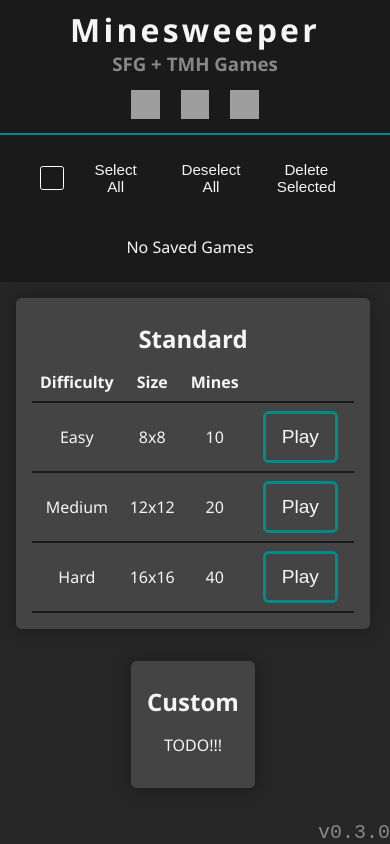
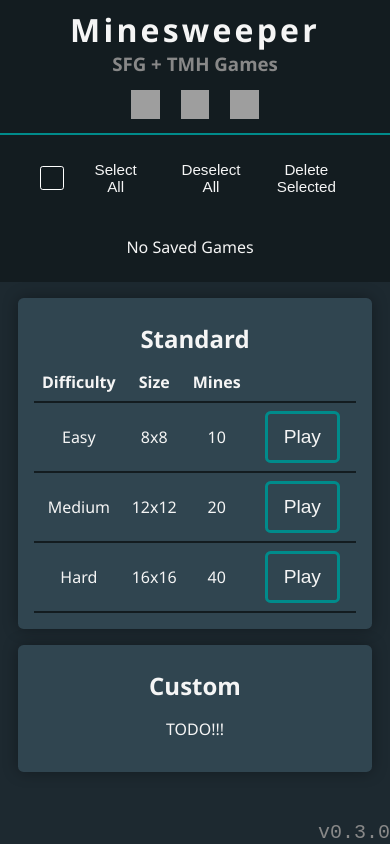
Before and after one commit to SuperFluffyGame/minesweeper, a SvelteKit app: page / in a window 390 px wide. Built offline with nearby package versions, Linux system fonts and the light colour scheme; grey boxes are pictures that could not be loaded.

Commit message:
card, and theme css begin

```diff
--- a/src/app.css
+++ b/src/app.css
@@ -1,11 +1,31 @@
+
 :root {
+    --brand-hue: 200;
+    --sat-mul: 5;
+    --brand: hsl(var(--brand-hue), calc(10% * var(--sat-mul)), 50%);
+    --accent: darkcyan;
+
+    --dark0: hsl(var(--brand-hue), calc(5% * var(--sat-mul)), 5%);
+    --dark1: hsl(var(--brand-hue), calc(5% * var(--sat-mul)), 10%);
+    --dark2: hsl(var(--brand-hue), calc(5% * var(--sat-mul)), 15%);
+    --dark3: hsl(var(--brand-hue), calc(5% * var(--sat-mul)), 20%);
+    --dark4: hsl(var(--brand-hue), calc(5% * var(--sat-mul)), 25%);
+    --dark5: hsl(var(--brand-hue), calc(5% * var(--sat-mul)), 30%);
+
+
     --black0: #000000;
     --black1: #0d0d0d;
-    --black2: #1a1a1a;
-    --black3: #262626;
-    --black4: #333333;
-    --black5: #444444;
-    --black6: #555555;
+    /* --black2: #1a1a1a; */
+    --black2: var(--dark1);
+    /* --black3: #262626; */
+    --black3: var(--dark2);
+    /* --black4: #333333; */
+    --black4: var(--dark3);
+    /* --black5: #444444; */
+    --black5: var(--dark4);
+    /* --black6: #555555; */
+    --black6: var(--dark5);
+
     --black7: #666666;
     --black8: #777777;
     --black9: #888888;
--- a/src/lib/components/Button.svelte
+++ b/src/lib/components/Button.svelte
@@ -74,7 +74,7 @@
     .push {
         --shadow-amount: 5px;
         --push-amount: 3px;
-        border-color: darkcyan !important;
+        border-color: var(--accent) !important;
         background-color: transparent;
         box-shadow: 0 var(--shadow-amount) 2px rgba(0, 0, 0, 0.5);
         transition: transform 100ms ease-in-out, box-shadow 100ms ease-in-out,
@@ -96,7 +96,7 @@
 
     .normal {
         background-color: transparent;
-        border-color: darkcyan;
+        border-color: var(--accent);
 
         &:hover:not(:disabled) {
             background-color: rgba(255, 255, 255, 0.05);
--- /dev/null
+++ b/src/lib/components/Card.svelte
@@ -0,0 +1,23 @@
+<script lang="ts">
+    export let title: string | null = null;
+</script>
+
+<section class="wrapper">
+    {#if title}
+        <h2>{title}</h2>
+    {/if}
+    <slot />
+</section>
+
+<style lang="less">
+    .wrapper {
+        margin: 1rem;
+        padding: 1rem;
+        background-color: var(--black5);
+        border-radius: var(--radius);
+        box-shadow: 0 0 1rem #0005;
+        > h2 {
+            margin-block: 0.5rem;
+        }
+    }
+</style>
--- /dev/null
+++ b/src/lib/components/ColorSelect.svelte
@@ -0,0 +1,5 @@
+<script lang="ts">
+    export let hue: number;
+</script>
+
+{hue}
--- a/src/lib/components/SidebarLayout.svelte
+++ b/src/lib/components/SidebarLayout.svelte
@@ -53,12 +53,13 @@
 
         <slot name="sidebar" />
     </aside>
-
-    <slot name="content" class="content" />
+    <div class="content">
+        <slot name="content" />
+    </div>
     <footer class="version">{version}</footer>
 </main>
 
-<style>
+<style lang="less">
     header {
         text-align: center;
         margin: 0.5rem;
@@ -103,8 +104,8 @@
 
     hr {
         border: none;
-        border-block: 1px solid darkcyan;
-        background-color: darkcyan;
+        border-block: 1px solid var(--accent);
+        background-color: var(--accent);
 
         width: 100%;
         margin-block-end: 1rem;
@@ -124,4 +125,17 @@
         gap: 0.5rem;
         justify-content: center;
     }
+
+    .content {
+        overflow-y: auto;
+        width: fit-content;
+
+        @media screen and (max-width: 700px) {
+            // display: flex;
+            // flex-direction: column;
+            // align-items: center;
+            text-align: center;
+            margin: auto;
+        }
+    }
 </style>
--- a/src/routes/+page.svelte
+++ b/src/routes/+page.svelte
@@ -11,6 +11,8 @@
     import { base } from "$app/paths";
     import { loadGame } from "$lib/game/save";
     import SaveGamesSidebar from "$lib/components/SaveGamesSidebar.svelte";
+    import Card from "$lib/components/Card.svelte";
+    import { title } from "$lib/utils";
 
     const easyClick = () => {
         newGameClick(8);
@@ -32,9 +34,8 @@
         <SaveGamesSidebar />
     </svelte:fragment>
 
-    <div class="content" slot="content">
-        <section class="presets">
-            <h2>Standard</h2>
+    <svelte:fragment slot="content">
+        <Card title="Standard">
             <table>
                 <thead>
                     <th>Difficulty</th>
@@ -74,38 +75,18 @@
                     </tr>
                 </tbody>
             </table>
-        </section>
-        <section class="custom">
-            <h2>Custom</h2>
+        </Card>
+        <Card title="Custom">
             <p>TODO!!!</p>
-        </section>
-    </div>
+        </Card>
+    </svelte:fragment>
 </SidebarLayout>
 
 <style lang="less">
-    .presets,
-    .custom {
-        margin: 1rem;
-        padding: 1rem;
-        background-color: var(--black5);
-        border-radius: var(--radius);
-        box-shadow: 0 0 1rem #0005;
-    }
-    :where(.presets, .custom) > h2 {
-        margin-block: 0.5rem;
-    }
-
     table {
         border-collapse: collapse;
     }
-    @media screen and (max-width: 700px) {
-        table {
-            margin: auto;
-        }
-        h2 {
-            text-align: center;
-        }
-    }
+
     td,
     thead {
         border-bottom: 2px solid var(--black2);
@@ -125,16 +106,4 @@
     th {
         text-align: center;
     }
-
-    .content {
-        overflow-y: auto;
-        width: fit-content;
-
-        @media screen and (max-width: 700px) {
-            display: flex;
-            flex-direction: column;
-            align-items: center;
-            text-align: center;
-        }
-    }
 </style>
```
Also changed, not shown: src/routes/settings/+page.svelte (+7 -0 lines).
